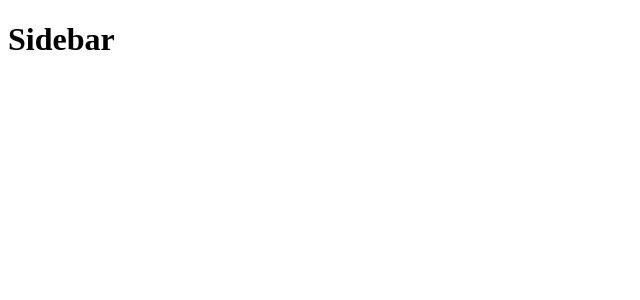
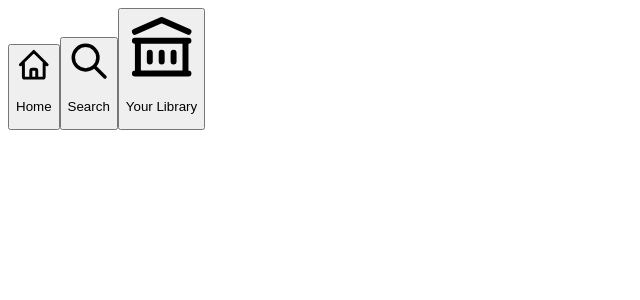
Before and after one commit to jordanwhunter/spotify-playlist-remote, a Next.js app: page / in a window 1280 px wide. Shown: the top 300 px of the page, without its empty margins (0-640 px from the left). Built offline with nearby package versions, Linux system fonts and the light colour scheme.

Commit message:
Adding buttons to Sidebar

```diff
--- a/components/Sidebar.js
+++ b/components/Sidebar.js
@@ -1,9 +1,26 @@
+// Dependencies
 import React from 'react';
+
+// Icons
+import { HomeIcon, SearchIcon, LibraryIcon, PlusCircleIcon } from '@heroicons/react/outline';
+
 
 const Sidebar = () => {
   return (
     <div>
-      <h1>Sidebar</h1>
+      <button>
+        {/* Height and width are required in Tailwind to show buttons */}
+        <HomeIcon className='h-5 w-5' />
+        <p>Home</p>
+      </button>
+      <button>
+        <SearchIcon className='h-5 w-5' />
+        <p>Search</p>
+      </button>
+      <button>
+        <LibraryIcon className='h-5 w-5' />
+        <p>Your Library</p>
+      </button>
     </div>
   );
 };
```
